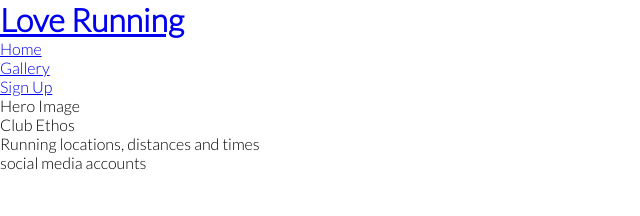
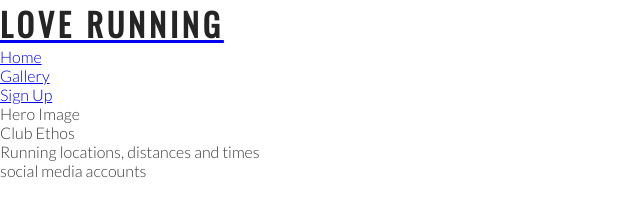
Before and after one commit to DOdrums/love-running, a plain HTML site: page index.html in a window 1280 px wide. Shown: the whole page, without its empty margins (0-640 px from the left). Drawn offline with nearby package versions, Linux system fonts and the light colour scheme.

Commit message:
try to add neovim to workspace

```diff
--- a/assets/css/style.css
+++ b/assets/css/style.css
@@ -9,4 +9,14 @@
 body {
     font-family: Lato, sans-serif;
     font-weight: 300;
+    color: #3a3a3a;
 }
+
+/* headings and logo */
+
+h1, h2 {
+    font-family: Oswald, sans-serif;
+    text-transform: uppercase;
+    letter-spacing: 4px;
+    color: #252525
+}
```
